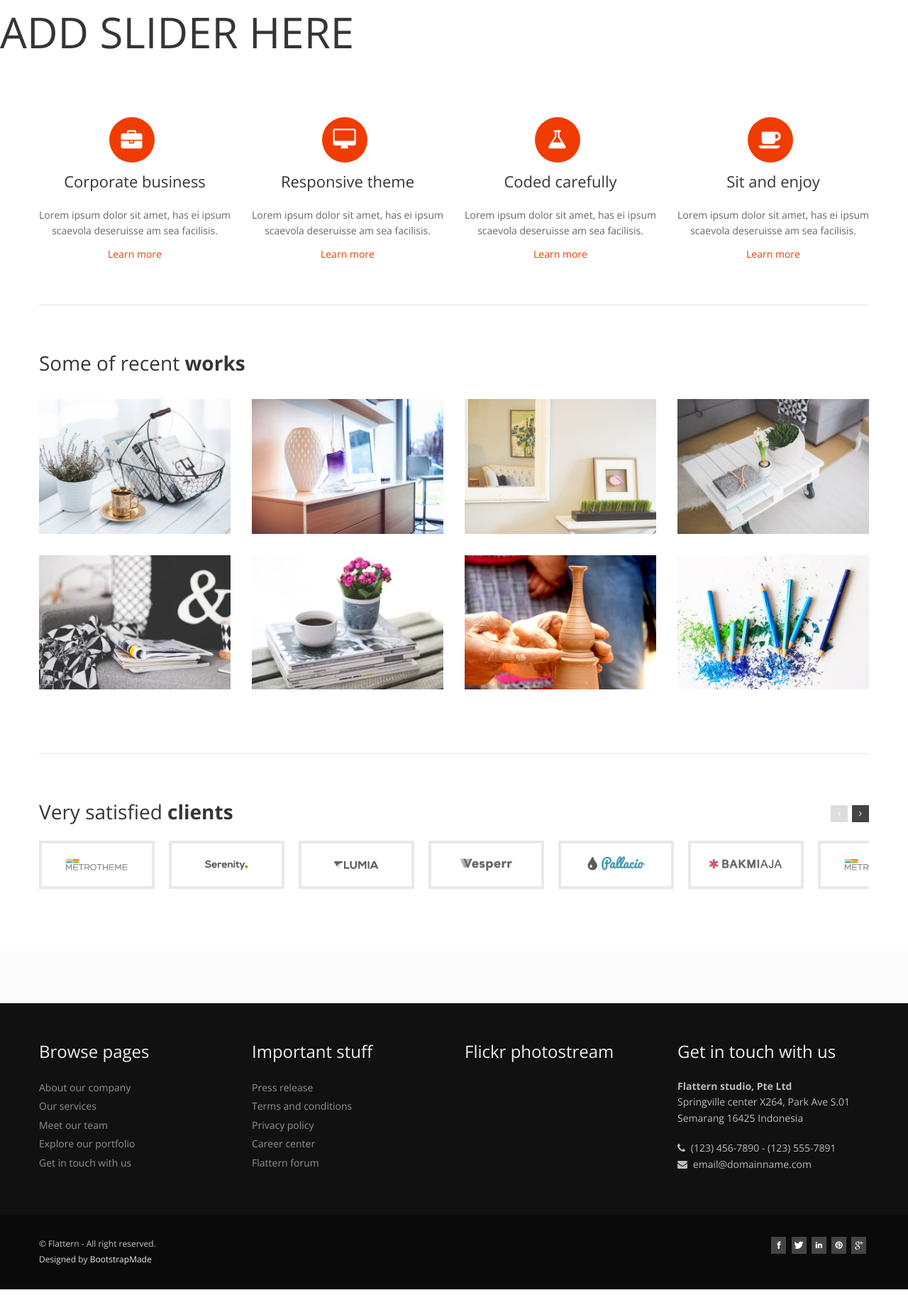
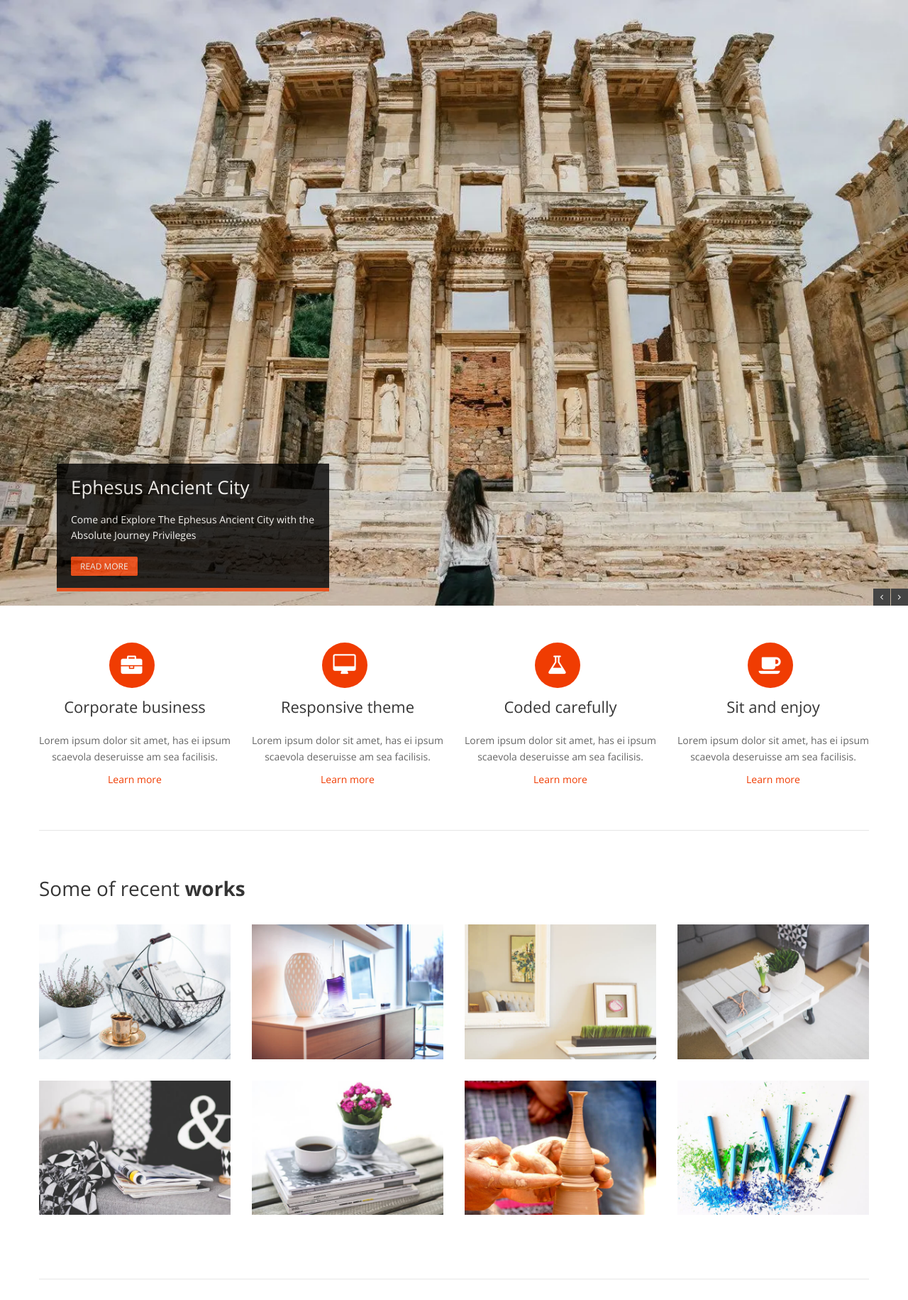
Before and after one commit to doganaygoren/DjangoProject, a Django app: page / in a window 1280 px wide. Shown: the part 142-1973 px from the top of the page at 71% size. Run offline with Django 3.2, Linux system fonts and the light colour scheme; data comes from the database, SQL or seed files in the repository; both versions use the stored data as it was after the commit; some libraries are stand-ins or nearby versions.

Commit message:
Slider Completed

```diff
--- a/home/templates/index.html
+++ b/home/templates/index.html
@@ -1,15 +1,44 @@
 {% extends 'homebase.html' %}
-
 {% block title %} {{ setting.title }} {% endblock %}
 {% block keywords %} {{ setting.keywords }} {% endblock %}
 {% block description %} {{ setting.description }} {% endblock %}
 
+{% block slider %}
 
-{% block slider %}
-  <h1>ADD SLIDER HERE</h1>
+{% load static %}
+<section id="featured">
+
+    <div id="nivo-slider">
+        <div class="nivo-slider">
+            {% for sliderimage in slider %}
+            <img src="{{ sliderimage.image.url }}" alt="" title="#caption-2" style="width:1900px; height:500px;" />
+
+            {% endfor %}
+        </div>
+        <div class="container">
+            <div class="row">
+                <div class="span12">
+                    {% for sliderdata in slider %}
+                    <div class="nivo-caption" id="caption-2">
+                        <div>
+                            <h2> {{ sliderdata.title }} </h2>
+                            <p>{{ sliderdata.description }}</p>
+                            <a href="/places/{{ sliderdata.id }}" class="btn btn-theme">Read More</a>
+                        </div>
+                    {% endfor %}
+
+                    </div>
+                </div>
+            </div>
+        </div>
+    </div>
+    <!-- end slider -->
+</section>
+
 {% endblock %}
 
 {% block main_content %}
+
 {% load static %}
 <div class="row">
     <div class="span12">
@@ -257,8 +286,6 @@
         </ul>
     </div>
 </div>
-      </div>
-    </section>
 <section id="bottom">
     <div class="container">
         <div class="row">
@@ -274,13 +301,11 @@
     </div>
 </section>
 
-
 {% endblock %}
 
 {% block css %}
 
 <link rel="shortcut icon" type="image/x-icon" href=" {{ setting.icon.url }} " />
-
 {% endblock %}
 
 {% block js %}
--- a/home/views.py
+++ b/home/views.py
@@ -1,6 +1,7 @@
 from django.shortcuts import render
 from django.http import HttpResponse, HttpResponseRedirect
 from home.models import Setting, ContactFormMessage, ContactForm
+from place.models import Place
 from django.contrib import messages
 
 # Create your views here.
@@ -14,7 +15,9 @@ from django.contrib import messages
 def index(request):
 
 	setting= Setting.objects.get(pk=1)
-	content= {'setting': setting, 'page': 'home' }
+	slider= Place.objects.all()[2:5]
+
+	content= {'setting': setting, 'page': 'home', 'slider':slider }
 	return render(request, 'index.html', content)
 
 def about(request):
--- a/place/models.py
+++ b/place/models.py
@@ -51,6 +51,7 @@ class Place(models.Model):
 	description=models.CharField(max_length=255)
 	image=models.ImageField(blank=True, upload_to='images/')
 	detail=RichTextUploadingField()
+	slug=models.SlugField(blank=True,max_length=100)
 	status=models.CharField(max_length=25,choices=STATUS)
 	created_at=models.DateTimeField(auto_now_add=True)
 	updated_at=models.DateTimeField(auto_now=True)
```
Also changed, not shown: db.sqlite3, place/migrations/0006_place_slug.py (added), uploads/images/bulak.jpg (added), uploads/images/efes-antik-kenti-1.webp (added), uploads/images/efes-antik-kenti-1_jka3thf.webp (added), uploads/images/efes-antik-tiyatro-2.jpg (added), uploads/images/niagara-2.png (added), uploads/images/niagara-3.jpg (added), uploads/images/niagara-falls.jpg (added), uploads/images/niagara-falls_qd59lF8.jpg (added), uploads/images/ozgurluk-aniti-2-e1572696128480.jpg (added), uploads/images/ozgurluk-anıtı.jpg (added), uploads/images/ozgurluk-anıtı_V3yffEv.jpg (added), uploads/images/trolltunga.jpg (added), 1 other file. Lines whose indentation alone changed are shown as unchanged.
